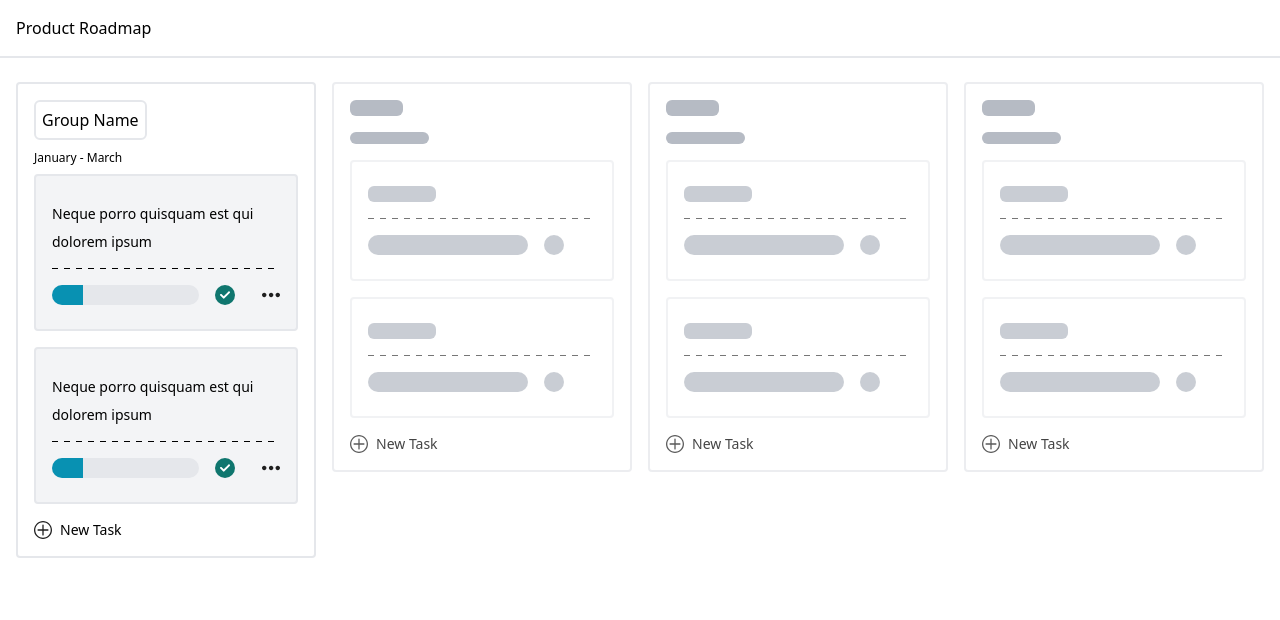
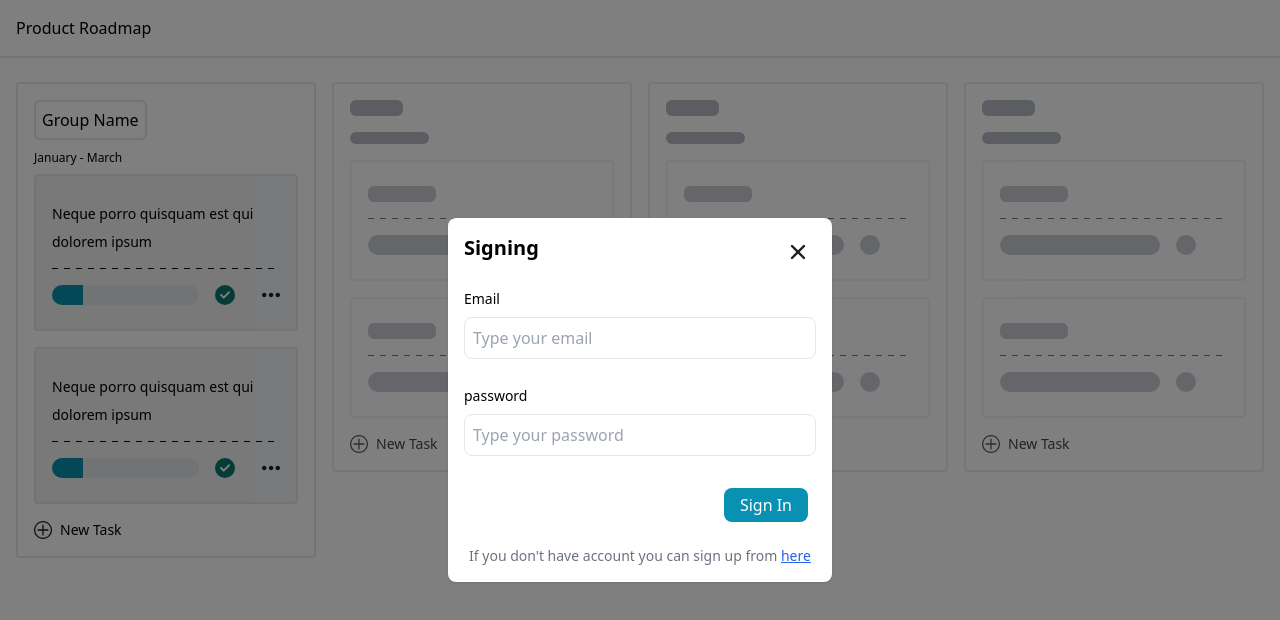
Before and after one commit to huntz20/todo-list, a React (Vite) app: page / in a window 1280 px wide. Shown: the top 620 px of the page. Built offline with nearby package versions, Linux system fonts and the light colour scheme.

Commit message:
Create AuthForm Component and style adjustment

```diff
--- a/src/App.jsx
+++ b/src/App.jsx
@@ -1,8 +1,13 @@
 import TodoCard from "./component/TodoCard.jsx";
 import React from "react";
+import Modal from "./component/Modal.jsx";
+import AuthForm from "./component/AuthForm.jsx";
 function App() {
   return (
     <div className="App">
+        <Modal show={true} title="Signing">
+            <AuthForm />
+        </Modal>
         <div className="border-b-2 px-4 py-4">
             <h1 className="text-bold">Product Roadmap</h1>
         </div>
--- a/src/assets/main.css
+++ b/src/assets/main.css
@@ -34,7 +34,7 @@ label {
     @apply font-medium text-sm mb-2 inline-block;
 }
 
-input[type=text] {
+input[type=text], input[type=email], input[type=password] {
     @apply border border-gray-200 w-[100%] p-2 rounded-lg focus:outline-cyan-600 mb-2;
 }
 input[type=text].progress-task {
--- /dev/null
+++ b/src/component/AuthForm.jsx
@@ -0,0 +1,83 @@
+import React, {useState} from "react";
+
+const AuthForm = () => {
+    const [isSigning, setIsSigning] = useState(true)
+    const [auth, setAuth] = useState({
+        name: '',
+        email: '',
+        password: '',
+        password_confirmation: ''
+    })
+    const onSubmit = (evt) => {
+        evt.preventDefault()
+    }
+
+    const renderSigning = () => {
+        return <form onSubmit={onSubmit} className="mb-4">
+            <div className="mb-4">
+                <label htmlFor="email">Email</label><br/>
+                <input required={true} placeholder="Type your email" type="email" id="email" value={auth.email}
+                       onChange={(evt) => setAuth({...auth, email: evt.target.value})}/>
+            </div>
+            <div className="mb-4">
+                <label htmlFor="password">password</label><br/>
+                <input required={true} className="progress-task" placeholder="Type your password" type="password" id="password"
+                       value={auth.password}
+                       onChange={(evt) => setAuth({...auth, password: evt.target.value})}/>
+            </div>
+
+            <div className="flex justify-end my-6">
+                <button className="primary">Sign In</button>
+            </div>
+            <div className="text-center text-sm mb-2 text-gray-500">
+                <span>If you don't have account you can sign up from <span
+                    className="text-blue-600 cursor-pointer underline"
+                    onClick={() => setIsSigning(false)}>here</span></span>
+            </div>
+        </form>
+    }
+
+    const renderSignup = () => {
+        return <form onSubmit={onSubmit} className="mb-4">
+            <div className="mb-4">
+                <label htmlFor="name">Name</label><br/>
+                <input required={true} placeholder="Type your name" type="text" id="name" value={auth.name}
+                       onChange={(evt) => setAuth({...auth, name: evt.target.value})}/>
+            </div>
+            <div className="mb-4">
+                <label htmlFor="email">Email</label><br/>
+                <input required={true} placeholder="Type your email" type="email" id="email" value={auth.email}
+                       onChange={(evt) => setAuth({...auth, email: evt.target.value})}/>
+            </div>
+            <div className="mb-4">
+                <label htmlFor="password">Password</label><br/>
+                <input required={true} className="progress-task" placeholder="Type your password" type="password" id="password"
+                       value={auth.password}
+                       onChange={(evt) => setAuth({...auth, password: evt.target.value})}/>
+            </div>
+            <div className="mb-4">
+                <label htmlFor="passwordConfirmation">Password Confirmation</label><br/>
+                <input required={true} className="progress-task" placeholder="Retype your password" type="password"
+                       id="passwordConfirmation"
+                       value={auth.password_confirmation}
+                       onChange={(evt) => setAuth({...auth, password_confirmation: evt.target.value})}/>
+            </div>
+
+            <div className="flex justify-end my-6">
+                <button className="primary">Sign In</button>
+            </div>
+            <div className="text-center text-sm mb-2 text-gray-500">
+                <span>If you have account you can sign in from <span
+                    className="text-blue-600 cursor-pointer underline"
+                    onClick={() => setIsSigning(true)}>here</span></span>
+            </div>
+        </form>
+    }
+    if (!isSigning) {
+        return renderSignup()
+    }
+    return renderSigning()
+}
+
+
+export default AuthForm
--- a/src/component/TaskForm.jsx
+++ b/src/component/TaskForm.jsx
@@ -1,6 +1,6 @@
 import React, {useState} from "react";
 
-const TaskForm = ({onSubmit, data = null}) => {
+const TaskForm = ({ data = null}) => {
     const [task, setTask] = useState(data ? data : {name: '', progress_percentage: ''})
     const handleProgressPercentageChange = (evt) => {
         const value = evt.target.value.replace('%','')
@@ -10,6 +10,9 @@ const TaskForm = ({onSubmit, data = null}) => {
         }
         setTask({...task, progress_percentage: value + '%'})
 
+    }
+    const onSubmit = (evt) => {
+        evt.preventDefault()
     }
     return <form onSubmit={onSubmit} className="mb-4">
         <div className="mb-4">
```
